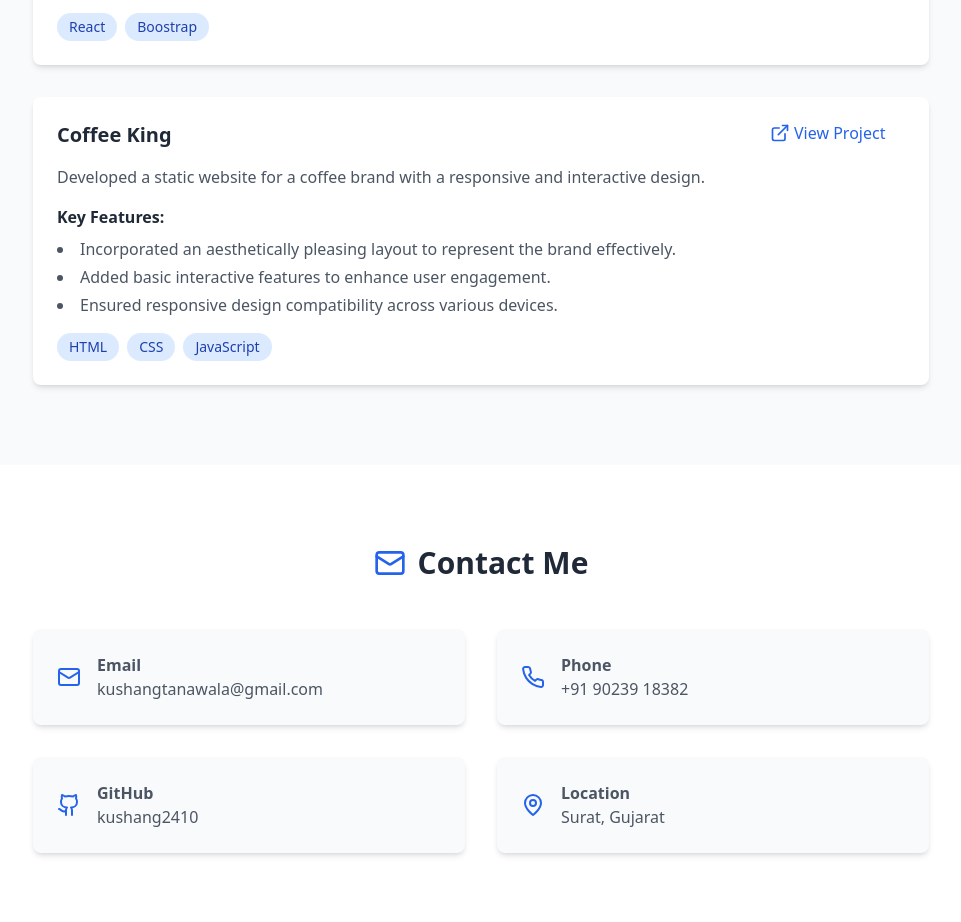
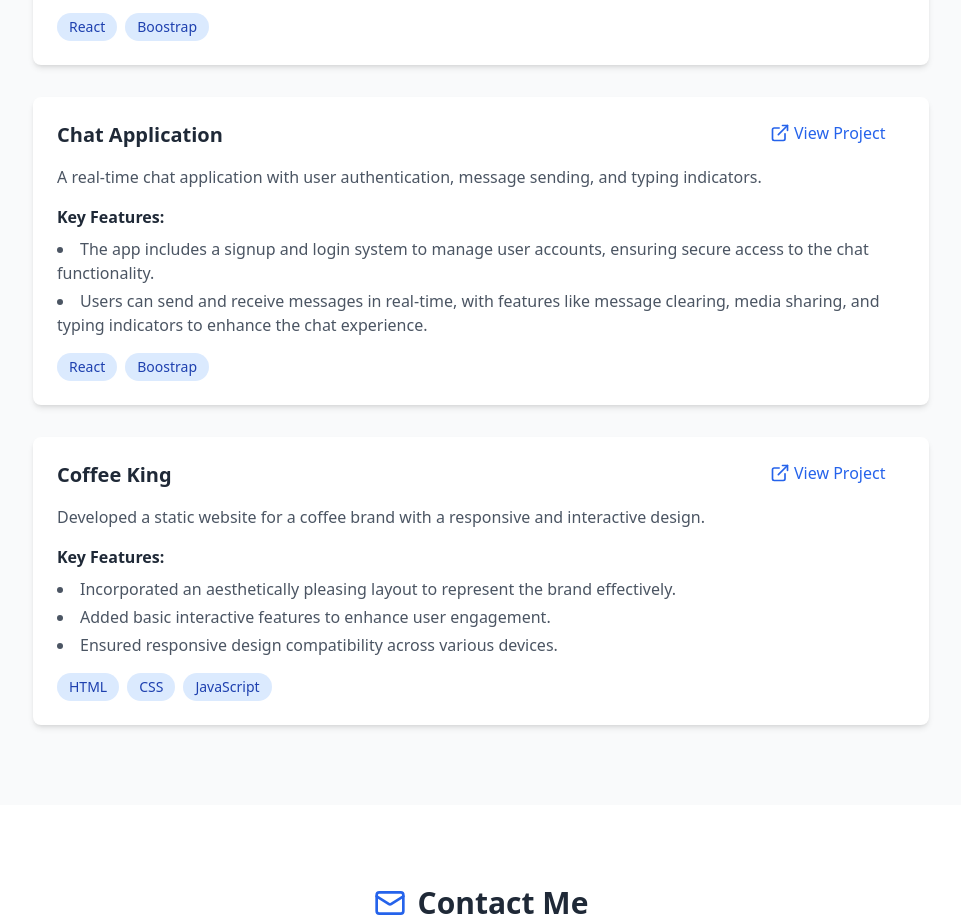
Before and after one commit to kushang2410/Portfolio, a React (Vite) app: page / in a window 1280 px wide. Shown: the part 3740-4662 px from the top of the page, without its empty margins (159-1120 px from the left). Built offline with nearby package versions, Linux system fonts and the light colour scheme.

Commit message:
Portfolio

```diff
--- a/src/components/Projects.jsx
+++ b/src/components/Projects.jsx
@@ -46,6 +46,16 @@ const Projects = () => {
       features: [
         "Utilizes the face-api.js library to detect facial expressions, specifically focusing on smiles and angry expressions.",
         "Features engaging and flirty messages to make the user experience more enjoyable."
+      ]
+    },
+    {
+      title: "Chat Application",
+      description: "A real-time chat application with user authentication, message sending, and typing indicators.",
+      technologies: ["React", "Boostrap"],
+      link: "https://chat-application-rho-eight.vercel.app/",
+      features: [
+        "The app includes a signup and login system to manage user accounts, ensuring secure access to the chat functionality.",
+        "Users can send and receive messages in real-time, with features like message clearing, media sharing, and typing indicators to enhance the chat experience."
       ]
     },
     {
```
